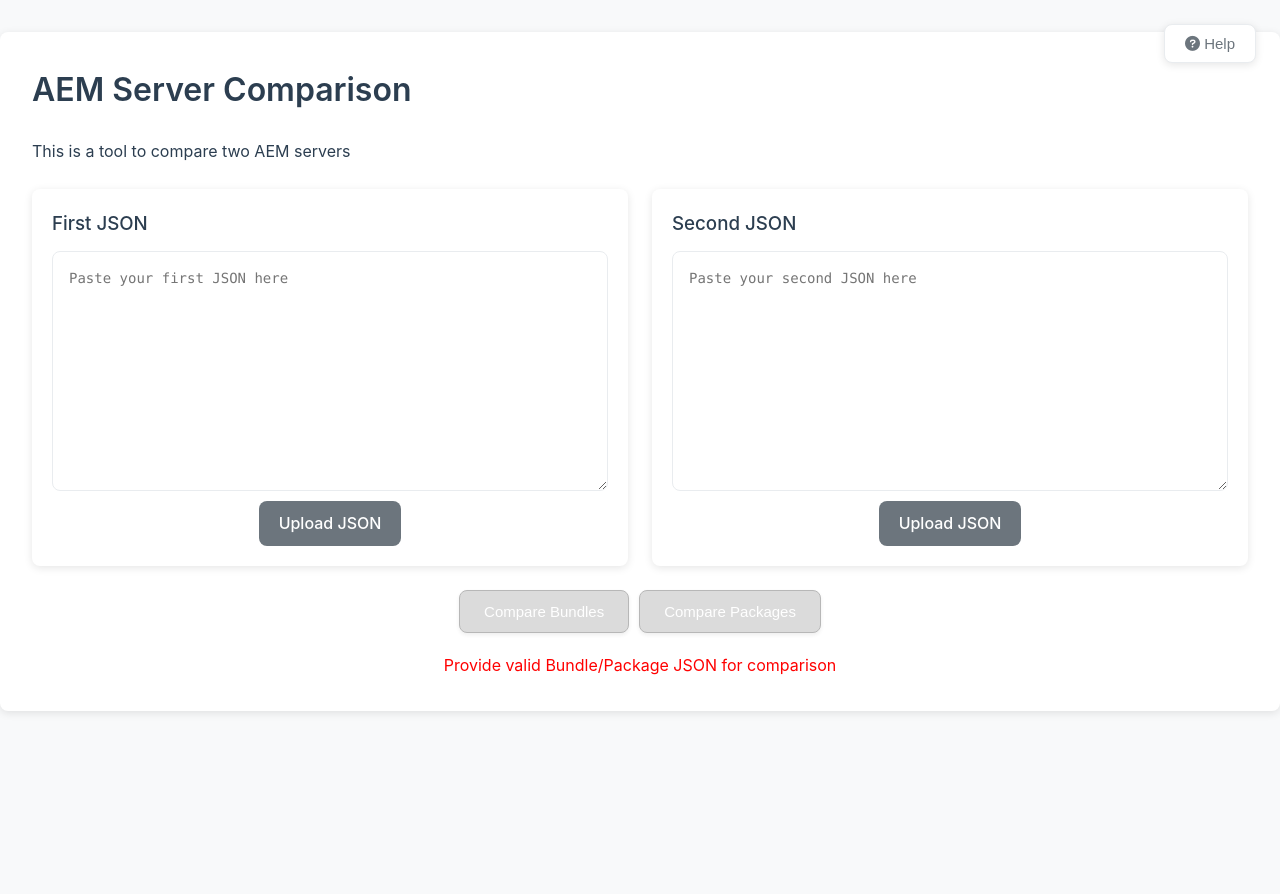
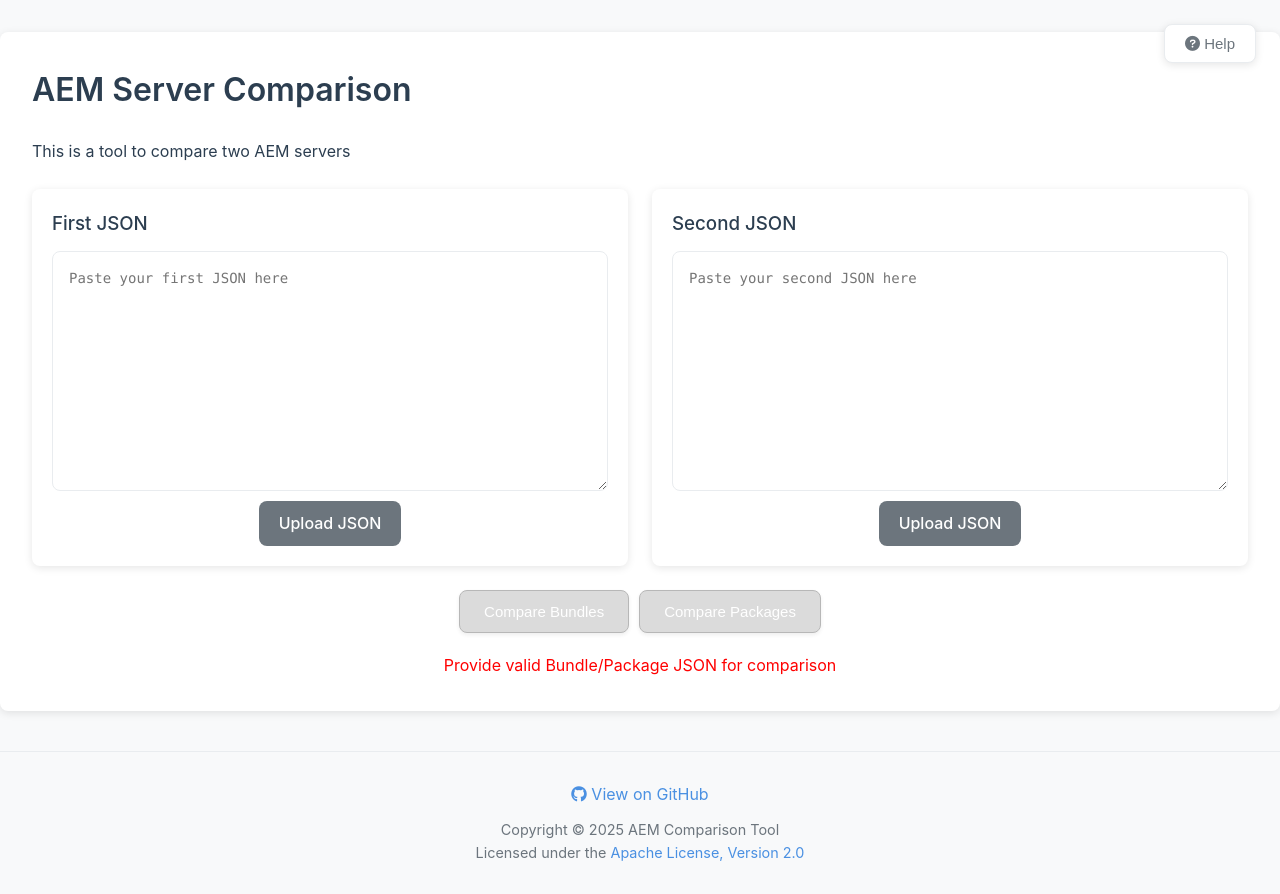
Before and after one commit to iamsudhanshu/aem-compare-util, a plain HTML site: page index.html in a window 1280 px wide. Before the commit the page ends 800 px from the top, so only its background shows below. Drawn offline with Linux system fonts and the light colour scheme.

Commit message:
Add link to source code

```diff
--- a/css/style.css
+++ b/css/style.css
@@ -589,3 +589,31 @@
 .download-btn i {
     font-size: 20px;
 }
+
+/* Footer styles */
+footer {
+    text-align: center;
+    padding: 20px;
+    margin-top: 40px;
+    border-top: 1px solid var(--border-color);
+}
+
+footer a {
+    color: var(--primary-color);
+    text-decoration: none;
+    transition: color 0.2s ease;
+}
+
+footer a:hover {
+    color: var(--primary-hover);
+}
+
+footer p {
+    margin: 10px 0;
+}
+
+footer .copyright {
+    color: var(--secondary-color);
+    font-size: 0.9em;
+    margin-top: 10px;
+}
--- a/index.html
+++ b/index.html
@@ -95,6 +95,18 @@
         </div>
         <div id="result"></div>
     </div>
+    <footer style="text-align: center; padding: 20px; margin-top: 40px; border-top: 1px solid var(--border-color);">
+        <p>
+            <a href="https://github.com/iamsudhanshu/aem-compare-util" target="_blank" style="color: var(--primary-color); text-decoration: none;">
+                <i class="fab fa-github"></i> View on GitHub
+            </a>
+        </p>
+        <p style="color: var(--secondary-color); font-size: 0.9em; margin-top: 10px;">
+            Copyright © 2025 AEM Comparison Tool
+            <br>
+            Licensed under the <a href="https://www.apache.org/licenses/LICENSE-2.0" target="_blank" style="color: var(--primary-color); text-decoration: none;">Apache License, Version 2.0</a>
+        </p>
+    </footer>
     <script src="js/main.js"></script>
 </body>
 </html>
```
Also changed, not shown: 1 other file.
